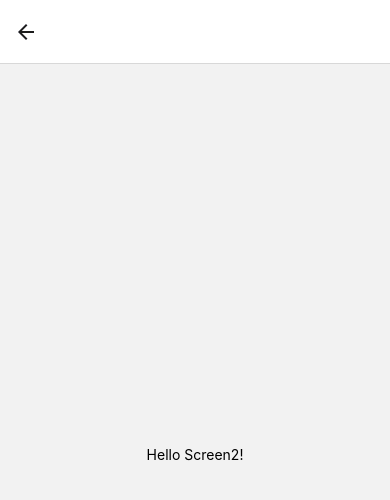
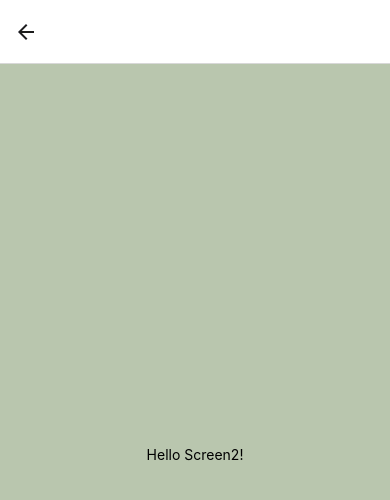
Before and after one commit to jenscotch/achievement-5, a React Native app: screen / in a window 390 px wide. Both pictures are taken after a click on the button "START CHATTING". Shown: the top 500 px of the page. Built offline with nearby package versions, Linux system fonts and the light colour scheme.

Commit message:
second commit

```diff
--- a/components/Chat.js
+++ b/components/Chat.js
@@ -6,11 +6,11 @@ const Chat = ({ route, navigation }) => {
     const { name, color } = route.params;
 
     useEffect(() => {
-        navigation.setOptions({ title: name, backgroundColor: color });
+        navigation.setOptions({ title: name, color: color });
     }, []);
 
     return (
-        <View style={[styles.container]}>
+        <View style={[styles.container, {backgroundColor: color}]}>
             <Text>Hello Screen2!</Text>
         </View>
     );
```
